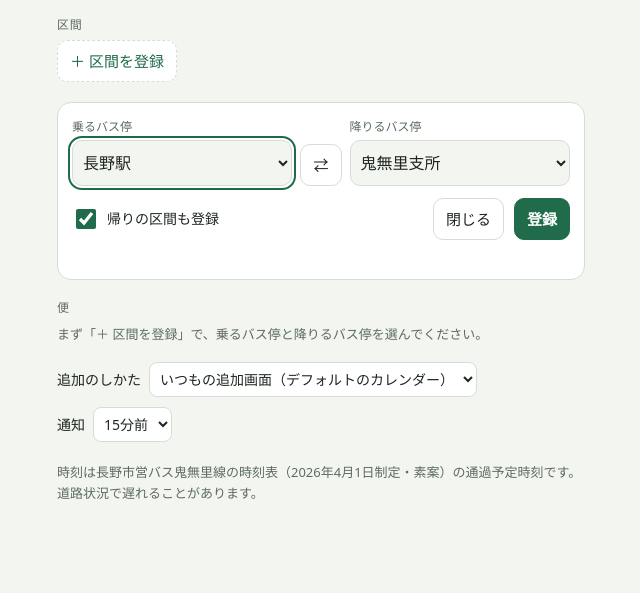
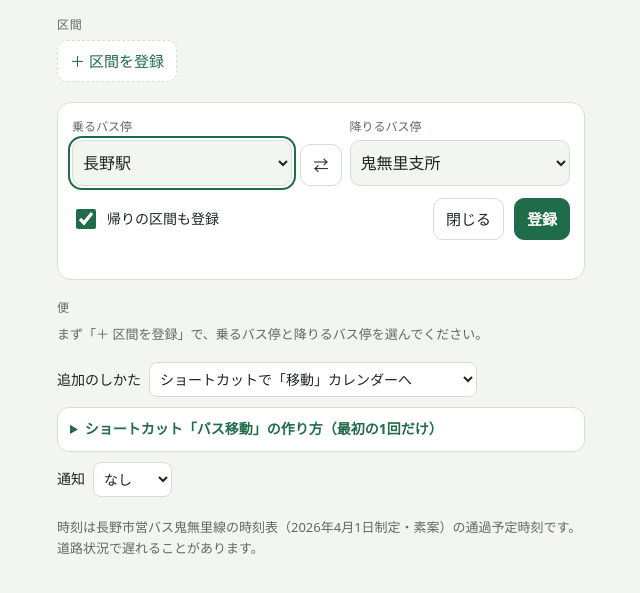
Before and after one commit to razerlips/Bus-app, a plain HTML site: page index.html in a window 1280 px wide. Shown: the part 133-726 px from the top of the page, without its empty margins (319-959 px from the left). Drawn offline with Linux system fonts and the light colour scheme.

Commit message:
初期設定をショートカットで移動カレンダーへ・通知なしに変更
Co-Authored-By: Claude Opus 5.5 <noreply@anthropic.com>
Claude-Session: https://claude.ai/code/session_01DPd7RbGVrnZPfJ4isgm8iU

```diff
--- a/index.html
+++ b/index.html
@@ -138,10 +138,10 @@ button:focus-visible,select:focus-visible,input:focus-visible{outline:2px solid
     </details>
     <label for="alarm">通知
       <select id="alarm">
-        <option value="0">なし</option>
+        <option value="0" selected>なし</option>
         <option value="5">5分前</option>
         <option value="10">10分前</option>
-        <option value="15" selected>15分前</option>
+        <option value="15">15分前</option>
         <option value="30">30分前</option>
       </select>
     </label>
@@ -163,7 +163,7 @@ button:focus-visible,select:focus-visible,input:focus-visible{outline:2px solid
   const pretty = n => n.replace("旅の駅鬼無里", "旅の駅 鬼無里");
 
   // ---- state (per device) ----
-  let st = { routes: [], cur: 0, alarm: 15, mode: "ics" };
+  let st = { routes: [], cur: 0, alarm: 0, mode: "sc" };
   try { Object.assign(st, JSON.parse(localStorage.getItem(KEY)) || {}); } catch (e) {}
   const save = () => { try { localStorage.setItem(KEY, JSON.stringify(st)); } catch (e) {} };
   let day = new Date(); day.setHours(0, 0, 0, 0);
```
